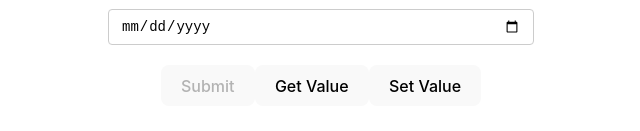
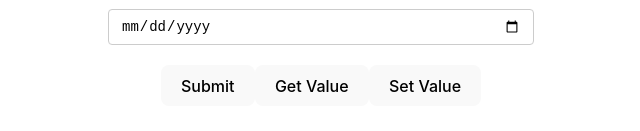
Before and after one commit to aamir12/react-form-hook, a React (Vite) app: page / in a window 1280 px wide. Shown: the part 965-1096 px from the top of the page, without its empty margins (319-959 px from the left). Built offline with nearby package versions, Linux system fonts and the light colour scheme; no server answers.

Commit message:
add asynch validation and mode of error handling

```diff
--- a/src/Components/YoutubeForm.tsx
+++ b/src/Components/YoutubeForm.tsx
@@ -34,6 +34,7 @@ export const YouTubeForm = () => {
       age: 30,
       dob: new Date(),
     },
+    mode: "onTouched",
   });
 
   const {
@@ -172,6 +173,13 @@ export const YouTubeForm = () => {
                     "Bad domain email id is not alloweds"
                   );
                 },
+                uniqeEmail: async (value) => {
+                  const response = await fetch(
+                    `https://jsonplaceholder.typicode.com/users?email=${value}`
+                  );
+                  const data = await response.json();
+                  return data.length === 0 || "Email already exist.";
+                },
               },
             })}
           />
@@ -307,7 +315,7 @@ export const YouTubeForm = () => {
           <p className="error">{errors.dob?.message}</p>
         </div>
 
-        <button disabled={!isDirty || !isValid || isSubmitting}>Submit</button>
+        <button disabled={isSubmitting}>Submit</button>
         <button type="button" onClick={handleGetValue}>
           Get Value
         </button>
```
